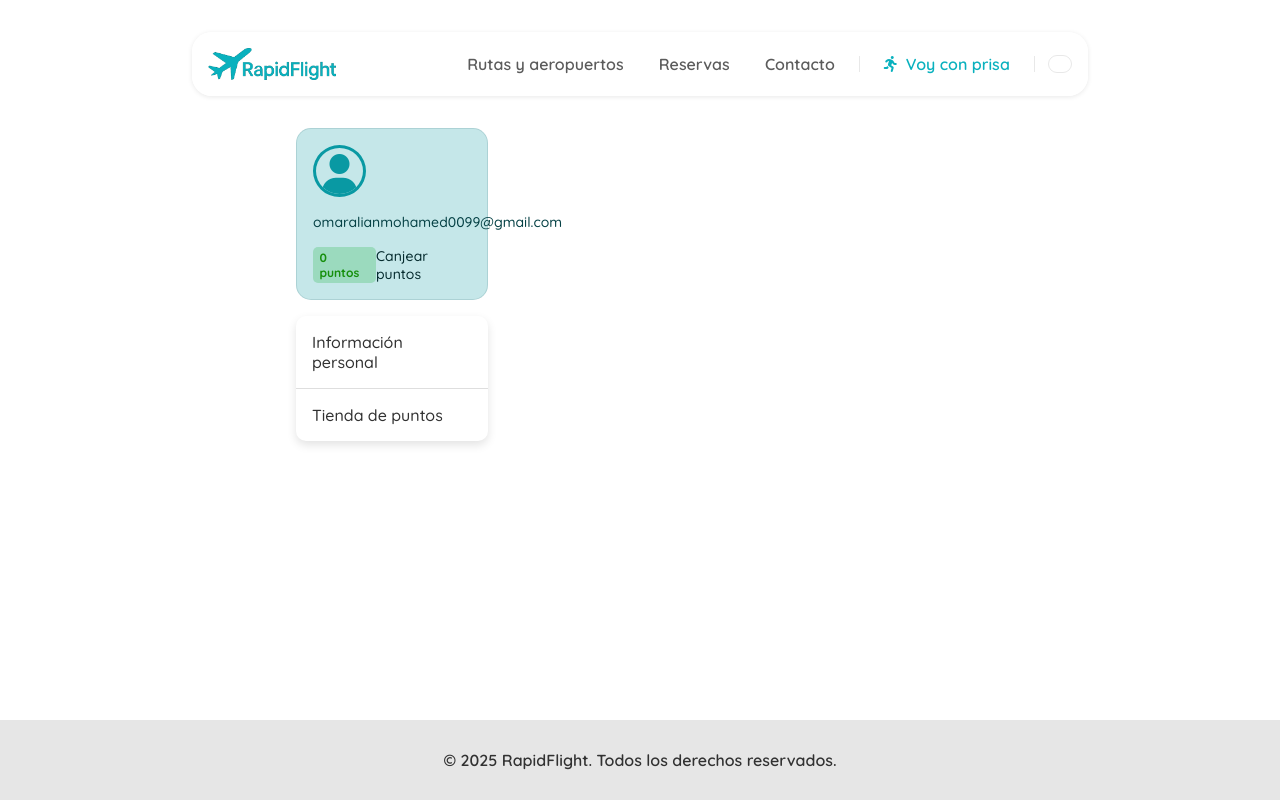
After one commit to mardev09/RapidFlight, a PHP site: page /account.php in a window 1280 px wide. The commit adds this page. Run offline with PHP 8.4, Linux system fonts and the light colour scheme; some libraries are stand-ins or nearby versions.

Commit message:
Avanzado vista de cuenta

```diff
--- /dev/null
+++ b/account.php
@@ -0,0 +1,86 @@
+<?php
+
+?>
+
+<!DOCTYPE html>
+<html lang="en">
+
+<head>
+    <meta charset="UTF-8">
+    <meta name="viewport" content="width=device-width, initial-scale=1.0">
+    <title>RapidFlight | Billetes de vuelos y descuentos</title>
+    <link rel="stylesheet" href="assets/css/style.css">
+    <link rel="stylesheet" href="https://cdn.hugeicons.com/font/hgi-stroke-rounded.css" />
+    <link rel="stylesheet" href="https://site-assets.fontawesome.com/releases/v6.7.2/css/all.css">
+    <link rel="shortcut icon" href="favicon.ico" type="image/x-icon">
+</head>
+
+<body class="">
+    <nav class="">
+        <a href="./">
+            <img src="./assets/img/logo.png" alt="">
+        </a>
+        <ul class="">
+            <a href="404.php">
+                <li>Rutas y aeropuertos</li>
+            </a>
+            <a href="login.php">
+                <li>Reservas</li>
+            </a>
+            <a href="contact.php">
+                <li>Contacto</li>
+            </a>
+            <span></span>
+            <a class="nav-reserve-now" href="">
+                <li>
+                    <i class="fa-solid fa-person-running"></i>
+                    Voy con prisa
+                </li>
+            </a>
+            <span></span>
+            <a href="">
+                <li>
+                    <i class="hgi hgi-stroke hgi-menu-01"></i>
+                    <i class="hgi hgi-stroke hgi-user-circle-02"></i>
+                </li>
+            </a>
+        </ul>
+    </nav>
+    <main class="account">
+        <section class="account-navbar">
+            <div class="email-points-box">
+                <i class="fa-solid fa-user usr-icon"></i>
+                <p>omaralianmohamed0099@gmail.com</p>
+                <div class="account-points">
+                    <div class="points-box">
+                        <p>0 puntos</p>
+                        <i class="fa-light fa-circle-info"></i>
+                    </div>
+                    <a href="" class="claim-points">
+                        Canjear puntos
+                        <i class="fa-light fa-angle-right"></i>
+                    </a>
+                </div>
+            </div>
+            <div class="account-navbar-links">
+                <a href="">
+                    Información personal
+                    <i class="fa-light fa-angle-right"></i>
+                </a>
+                <a href="">
+                    Tienda de puntos
+                    <i class="fa-light fa-angle-right"></i>
+                </a>
+            </div>
+        </section>
+        <section class="account-main">
+
+        </section>
+    </main>
+    <?php include("includes/footer.inc.php") ?>
+
+    <script src="assets/js/main.js"></script>
+    <script type="module" src="assets/js/ajax.js"></script>
+</body>
+
+</html>
--- a/assets/css/style.css
+++ b/assets/css/style.css
@@ -726,3 +726,122 @@ footer p {
     text-decoration: none;
     color: #0999a3;
 }
+
+/* Account */
+.account {
+    height: 90vh;
+    display: flex;
+    justify-content: center;
+    gap: 3em;
+}
+
+.account-main {
+    margin-top: calc(8vh + 4em);
+    width: 35%;
+    height: calc(100% - (8vh + 4em));
+}
+
+.account-navbar {
+    margin-top: calc(8vh + 4em);
+    width: 15%;
+    height: calc(100% - (8vh + 4em));
+    display: flex;
+    flex-direction: column;
+    gap: 1em;
+}
+
+.email-points-box {
+    background-color: #0999a33c;
+    border-radius: 15px;
+    height: fit-content;
+    width: 100%;
+    border: 1px solid #064b5021;
+    padding: 1em;
+    display: flex;
+    flex-direction: column;
+    gap: 1em;
+    justify-content: flex-start;
+    align-items: flex-start;
+}
+
+.email-points-box p {
+    font-size: 14px;
+    font-weight: 500;
+    color: #054145;
+}
+
+.email-points-box .fa-user {
+    color: #0999a3;
+    border: 3px solid #0999a3;
+    font-size: 2.5rem;
+    border-radius: 50%;
+    overflow: hidden;
+    padding: 0.15em 0.15em 0 0.15em;
+}
+
+.account-points {
+    display: flex;
+    flex-wrap: nowrap;
+    width: 100%;
+    justify-content: space-between;
+    align-items: center;
+}
+
+.points-box {
+    font-weight: bold;
+    color: #168f0c;
+    background-color: #9bdabe;
+    padding: 0.2em 0.4em;
+    border-radius: 5px;
+    display: flex;
+    align-items: center;
+    gap: 0.4em;
+}
+
+.points-box p {
+    color: #168f0c;
+    font-weight: bold;
+    font-size: 12px;
+}
+
+.points-box i {
+    font-size: 12px;
+}
+
+.claim-points {
+    text-decoration: none;
+    color: #042a2d;
+    font-weight: 500;
+    display: flex;
+    align-items: center;
+    gap: 0.5em;
+    font-size: 14px;
+    transition: color 200ms ease;
+}
+
+.claim-points:hover {
+    color: #054145;
+}
+
+.account-navbar-links {
+    border-radius: 10px;
+    box-shadow: 0px 4px 10px #0000001d;
+    display: flex;
+    flex-direction: column;
+}
+
+.account-navbar-links a {
+    padding: 1em;
+    border-bottom: 1px solid rgba(0, 0, 0, 0.131);
+    width: 100%;
+    text-decoration: none;
+    color: #313131;
+    font-weight: 500;
+    display: flex;
+    justify-content: space-between;
+    align-items: center;
+}
+
+.account-navbar-links a:last-child {
+    border-bottom: none;
+}
--- a/assets/js/ajax.js
+++ b/assets/js/ajax.js
@@ -1,16 +1,16 @@
-const url = 'https://aerodatabox.p.rapidapi.com/flights/airports/icao/LEMD/2025-05-06T13:00/2025-05-06T21:00?withLeg=true&direction=Both&withCancelled=true&withCodeshared=true&withCargo=false&withPrivate=false&withLocation=false';
-const options = {
-	method: 'GET',
-	headers: {
-		'x-rapidapi-key': 'e71f37d53amsh535400404897a4ep123ec5jsnd82727a76054',
-		'x-rapidapi-host': 'aerodatabox.p.rapidapi.com'
-	}
-};
+// const url = 'https://aerodatabox.p.rapidapi.com/flights/airports/icao/LEMD/2025-05-06T13:00/2025-05-06T21:00?withLeg=true&direction=Both&withCancelled=true&withCodeshared=true&withCargo=false&withPrivate=false&withLocation=false';
+// const options = {
+// 	method: 'GET',
+// 	headers: {
+// 		'x-rapidapi-key': 'e71f37d53amsh535400404897a4ep123ec5jsnd82727a76054',
+// 		'x-rapidapi-host': 'aerodatabox.p.rapidapi.com'
+// 	}
+// };
 
-try {
-	const response = await fetch(url, options);
-	const result = await response.text();
-	console.log(result);
-} catch (error) {
-	console.error(error);
-}
+// try {
+// 	const response = await fetch(url, options);
+// 	const result = await response.text();
+// 	console.log(result);
+// } catch (error) {
+// 	console.error(error);
+// }
```
